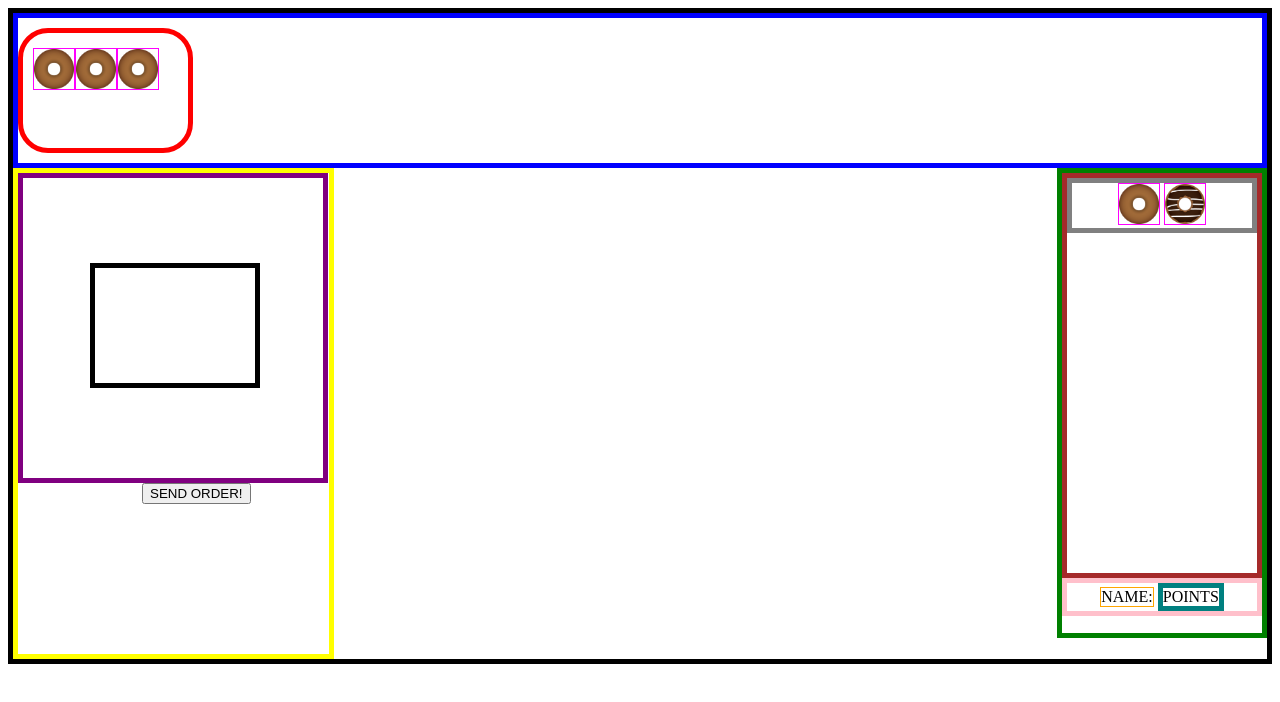
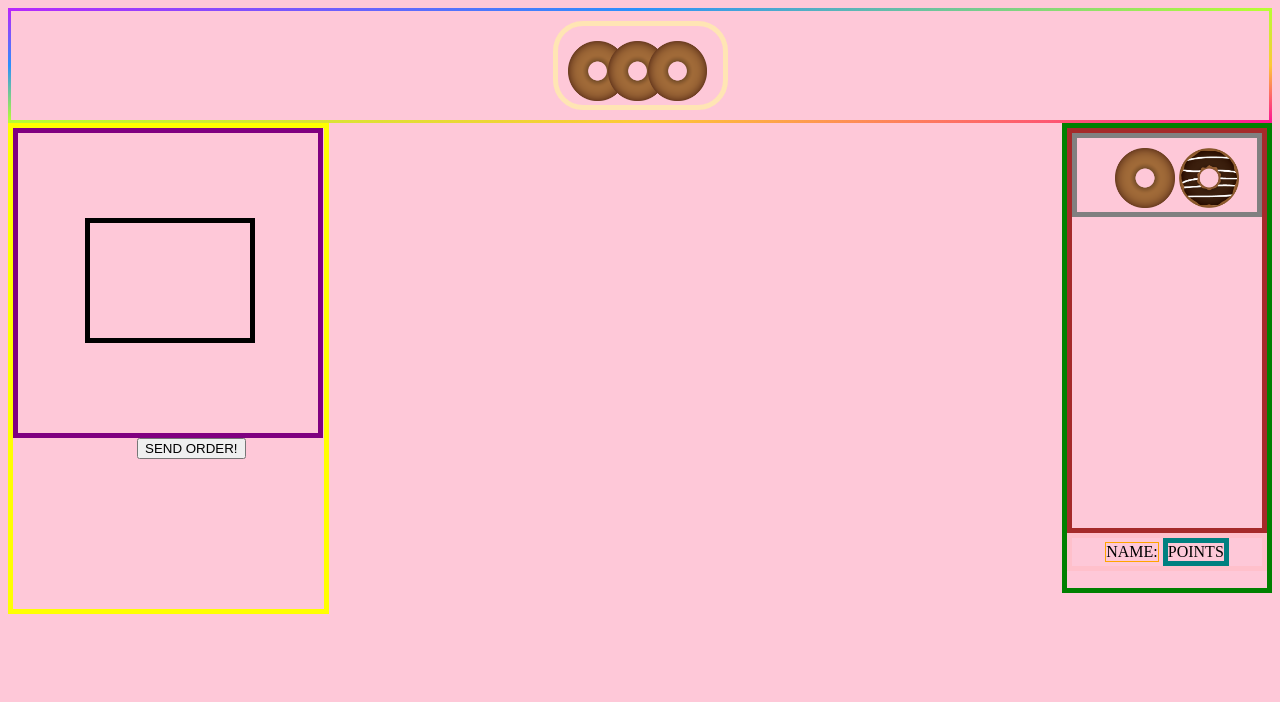
Before and after one commit to upieez/project-1-sei-21, a plain HTML site: page index.html in a window 1280 px wide. Drawn offline with Linux system fonts and the light colour scheme.

Commit message:
change layout by abit, add rainbow color border, change donut image size

```diff
--- a/style.css
+++ b/style.css
@@ -1,22 +1,29 @@
-.container {
-	border: 5px solid black;
+body {
+	background-color: #FEC8D8;
 }
 
+/*.container {
+	border: 5px solid black;
+}*/
+
 .donut {
-	border: 1px solid fuchsia;
+/*	border: 1px solid fuchsia;*/
 	height: 40px;
 	width: 40px;
 	font-size: 10px;
 }
 
 .donut-objective {
-	border: 5px solid blue;
+/*	border: 2px solid blue;*/
+  border: 3px solid transparent;
+  border-image: linear-gradient(to bottom right, #b827fc 0%, #2c90fc 25%, #b8fd33 50%, #fec837 75%, #fd1892 100%);
+  border-image-slice: 1;
+	display: flex;
 }
 
 .donut-array{
-	border: 5px solid red;
+	border: 5px solid #FFE5B4;
 	width: 155px;
-	height: 100px;
 	display: inline-block;
 	padding: 15px 0 0 10px;
 	border-radius: 30px;
@@ -24,7 +31,7 @@
 }
 
 .donut-array .donut{
-	display: inline-block;
+	display: inline-flex;
 }
 
 .donut-container{
@@ -79,6 +86,8 @@
 
 .donut-clicker .donut{
 	display: inline-block;
+	padding: 10px;
+
 }
 
 .display-info{
@@ -103,6 +112,6 @@ button {
 }
 
 img {
-	height: 40px;
-	width: 40px;
+	height: 60px;
+	width: 60px;
 }
```
